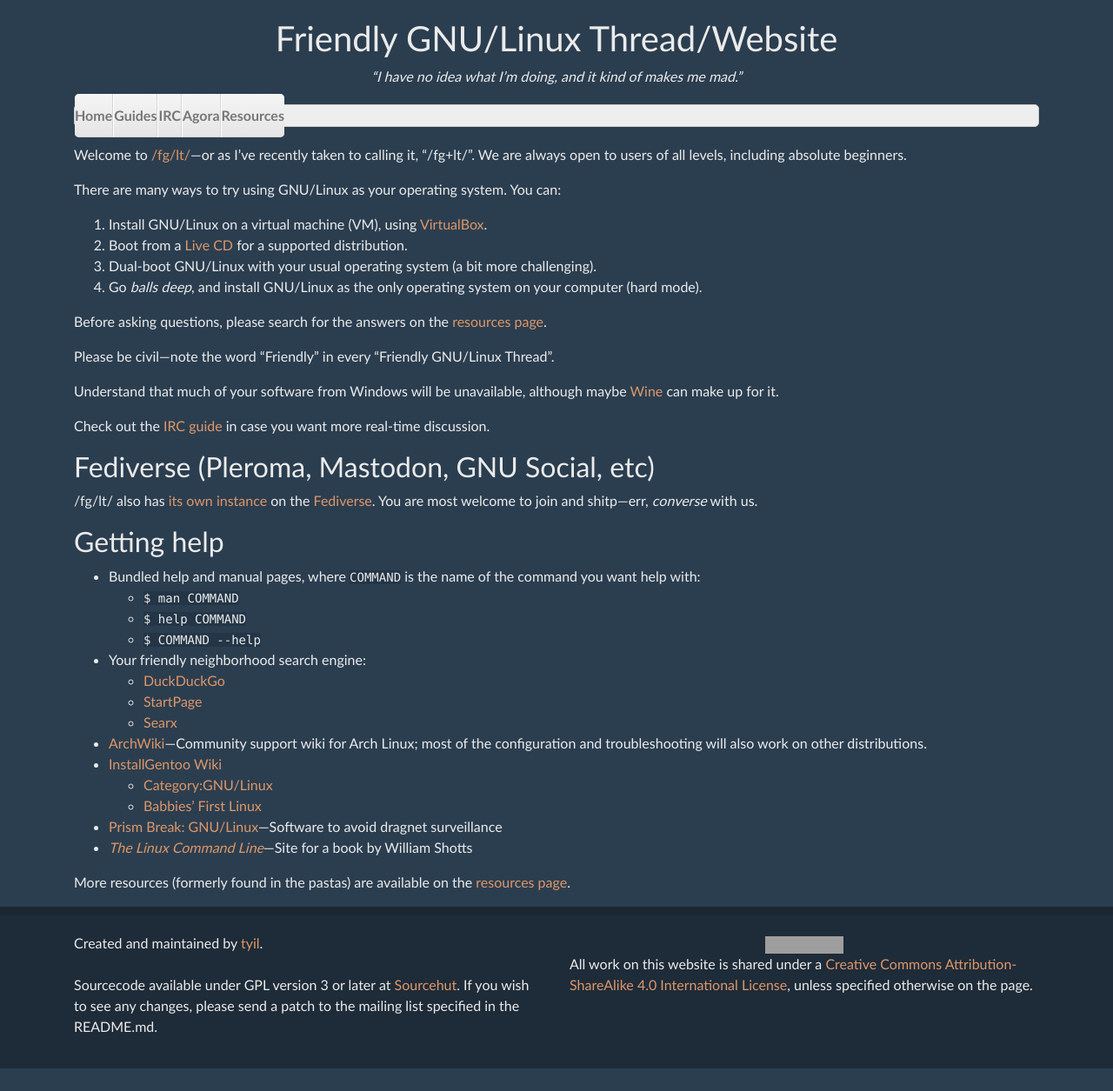
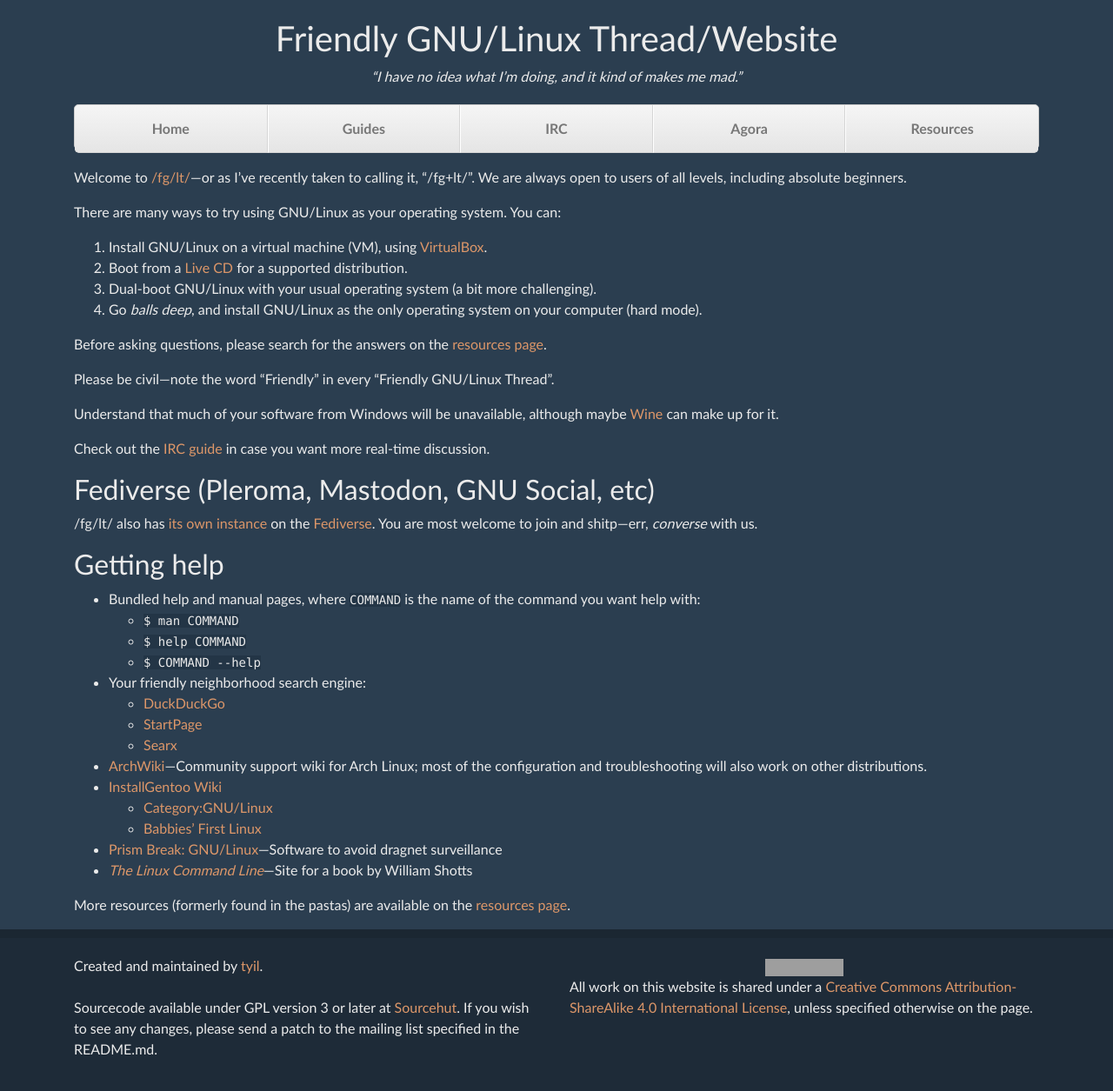
Before and after one commit to scriptkitties/fglt, a Jekyll site: the page built from index.md, in a window 1280 px wide. Shown: the whole page at 87% size. Built offline with Jekyll 4.4.1, drawn with Linux system fonts in a browser that asks for light colours; before the commit the page ends 1229 px from its top, so only the background shows below that; grey boxes are pictures that could not be loaded.

Commit message:
Add missing classes to navigation elements
<https://getbootstrap.com/docs/4.0/components/navs/>

```diff
--- a/_includes/navigation.html
+++ b/_includes/navigation.html
@@ -1,5 +1,5 @@
-<li><a href="{{ "/index.html" | prepend: site.baseurl }}">Home</a></li>
-<li><a href="{{ "/guides.html" | prepend: site.baseurl }}">Guides</a></li>
-<li><a href="{{ "/irc.html" | prepend: site.baseurl }}">IRC</a></li>
-<li><a href="{{ "/agora.html" | prepend: site.baseurl }}">Agora</a></li>
-<li><a href="{{ "/resources.html" | prepend: site.baseurl }}">Resources</a></li>
+<li class="nav-item"><a class="nav-link" href="{{ "/index.html" | prepend: site.baseurl }}">Home</a></li>
+<li class="nav-item"><a class="nav-link" href="{{ "/guides.html" | prepend: site.baseurl }}">Guides</a></li>
+<li class="nav-item"><a class="nav-link" href="{{ "/irc.html" | prepend: site.baseurl }}">IRC</a></li>
+<li class="nav-item"><a class="nav-link" href="{{ "/agora.html" | prepend: site.baseurl }}">Agora</a></li>
+<li class="nav-item"><a class="nav-link" href="{{ "/resources.html" | prepend: site.baseurl }}">Resources</a></li>
```
